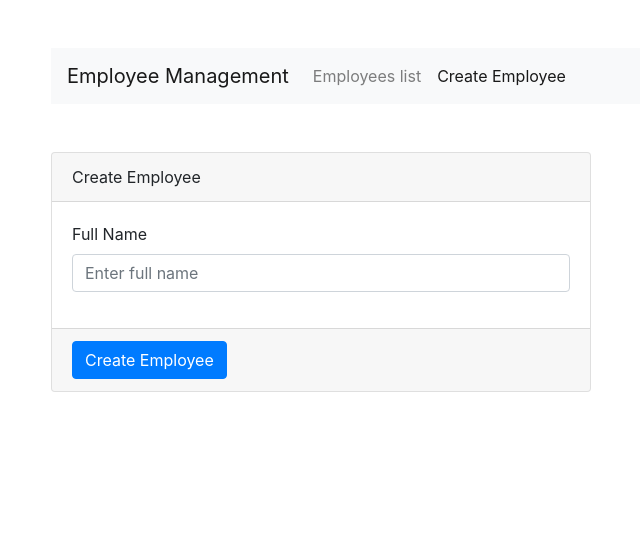
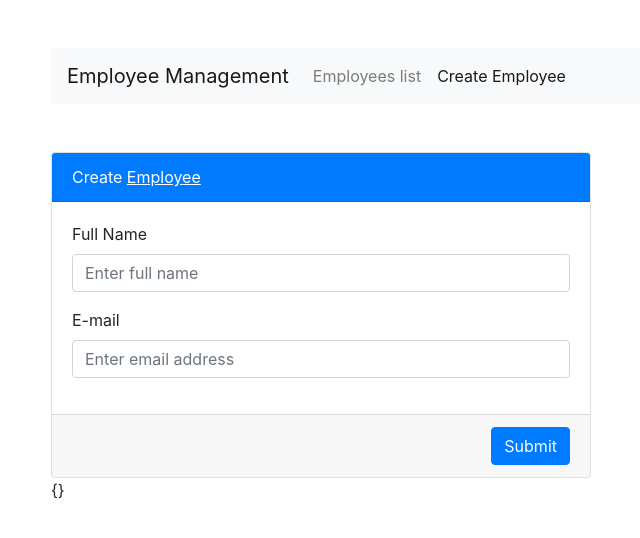
Before and after one commit to afolabiopakunle/angular-crud, an Angular app: page /create-employee in a window 1280 px wide. Shown: the top 538 px of the page, without its empty margins (34-674 px from the left). Built offline with nearby package versions, Linux system fonts and the light colour scheme.

Commit message:
Template form collecting data

```diff
--- a/src/app/app.module.ts
+++ b/src/app/app.module.ts
@@ -6,6 +6,7 @@ import { AppComponent } from './app.component';
 import { ListEmployeesComponent } from './employees/list-employees.component';
 import { CreateEmployeeComponent } from './employees/create-employee.component';
 import { Router, RouterModule, Routes } from '@angular/router';
+import { FormsModule } from '@angular/forms';
 
 const routes: Routes = [
   { path: 'employees-list', component: ListEmployeesComponent},
@@ -21,7 +22,8 @@ const routes: Routes = [
   imports: [
     BrowserModule,
     AppRoutingModule,
-    RouterModule.forRoot(routes)
+    RouterModule.forRoot(routes),
+    FormsModule,
   ],
   providers: [],
   bootstrap: [AppComponent]
--- a/src/app/employees/create-employee.component.html
+++ b/src/app/employees/create-employee.component.html
@@ -1,23 +1,31 @@
 <div class="row">
     <div class="col-md-6">
         <div class="card">
-            <div class="card-header">
-                Create Employee
+            <form #employeeForm="ngForm" (ngSubmit)="onSubmit(employeeForm)">
+            <div class="card-header text-white bg-primary">
+                Create <u>Employee</u>
             </div>
             <div class="card-body">
-                <form>
                     <div class="form-group">
-                        <label for="email">Full Name</label>
-                        <input type="text" class="form-control" id="email" aria-describedby="emailWarning"
+                        <label for="fullName">Full Name</label>
+                        <input type="text" class="form-control" id="fullName" name='fullName' [(ngModel)]="fullName" aria-describedby="fullNameWarning"
                             placeholder="Enter full name">
+                        <!-- <small id="fullNameWarning" class="form-text text-danger">We'll never share your email with anyone
+                            else.</small> -->
+                    </div>
+                    <div class="form-group">
+                        <label for="email">E-mail</label>
+                        <input type="text" class="form-control" name="email" [(ngModel)]="email" id="email" aria-describedby="emailWarning"
+                            placeholder="Enter email address">
                         <!-- <small id="emailWarning" class="form-text text-danger">We'll never share your email with anyone
                             else.</small> -->
                     </div>
-                </form>
-            </div>
-            <div class="card-footer text-muted">
-                <a href="#" class="btn btn-primary">Create Employee</a>
-            </div>
+                </div>
+                <div class="card-footer text-muted text-right">
+                    <button type="submit" href="#" class="btn btn-primary">Submit</button>
+                </div>
+            </form>
         </div>
     </div>
 </div>
+{{ employeeForm.value | json }}
--- a/src/app/employees/create-employee.component.ts
+++ b/src/app/employees/create-employee.component.ts
@@ -1,4 +1,5 @@
 import { Component, OnInit } from '@angular/core';
+import { FormsModule } from '@angular/forms';
 
 @Component({
   selector: 'app-create-employee',
@@ -6,10 +7,15 @@ import { Component, OnInit } from '@angular/core';
   styleUrls: ['./create-employee.component.css']
 })
 export class CreateEmployeeComponent implements OnInit {
-
+  fullName;
+  email;
   constructor() { }
 
   ngOnInit(): void {
   }
 
+  onSubmit(employeeForm) {
+    console.log(employeeForm);
+  }
+
 }
```
